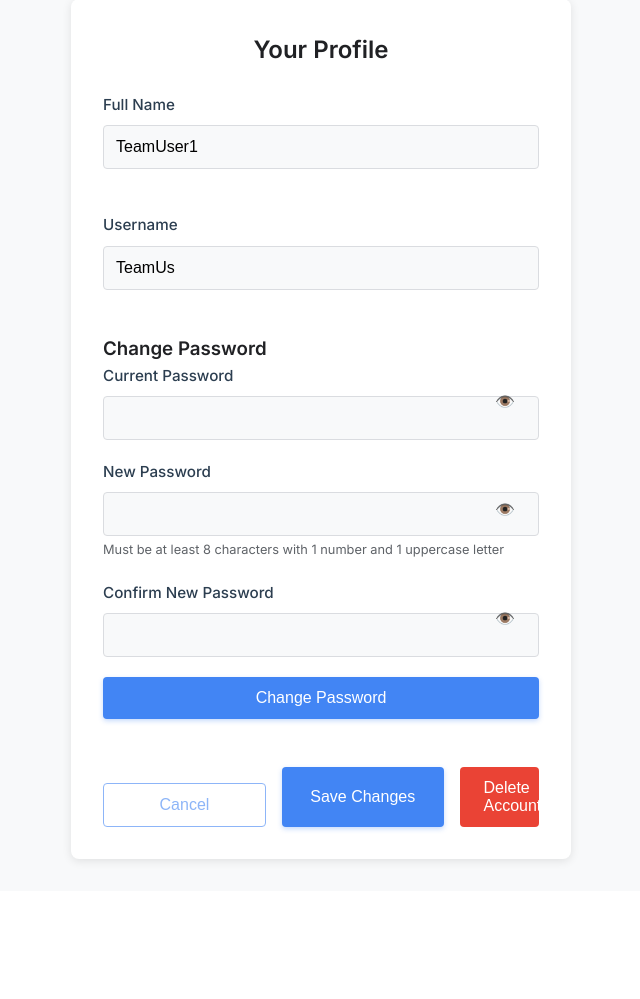
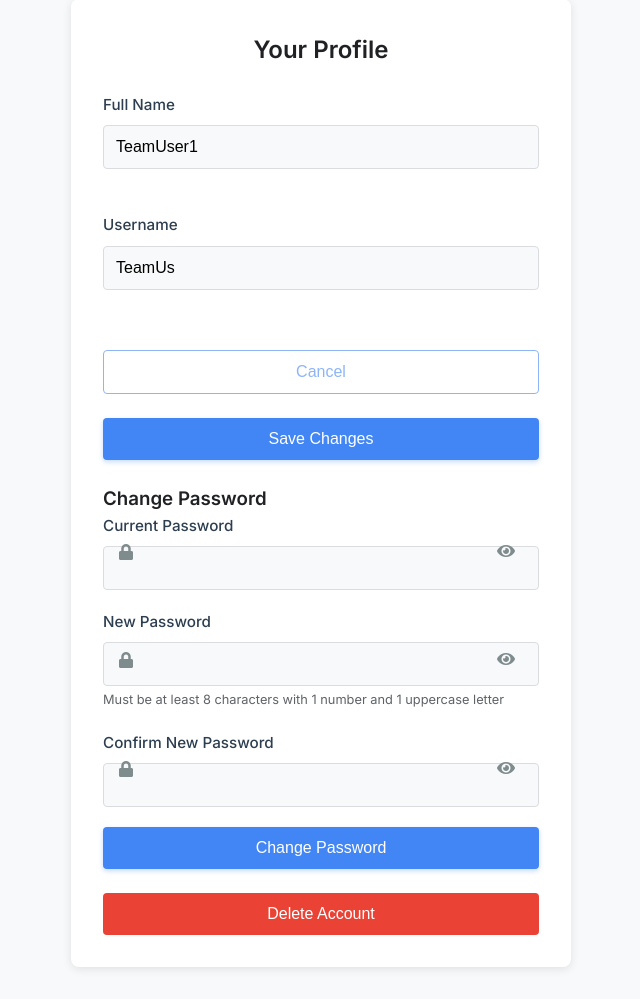
Before and after one commit to Supriyadasari04/AI-Powered-Image-Chatbot, a Flask app: page /profile in a window 1280 px wide. Shown: the part 96-1095 px from the top of the page, without its empty margins (319-959 px from the left). Before the commit the page ends 960 px from the top, so only its background shows below. Run offline with Flask 3, Linux system fonts and the light colour scheme; a user stored in the database is signed in.

Commit message:
All done

```diff
--- a/static/style.css
+++ b/static/style.css
@@ -1545,6 +1545,7 @@ html {
     transition: color 0.3s;
 }
 
+
 .toggle-password:hover {
     color: #4285F4;
 }
@@ -1748,17 +1749,7 @@ html {
     position: relative;
 }
 
-.toggle-password {
-    position: absolute;
-    right: 1rem;
-    top: 50%;
-    transform: translateY(-50%);
-    background: none;
-    border: none;
-    color: #7f8c8d;
-    cursor: pointer;
-    font-size: 1rem;
-}
+
 
 .password-hints {
     display: flex;
--- a/templates/landing.html
+++ b/templates/landing.html
@@ -242,7 +242,7 @@
                     <div class="footer-col">
                         <h3>Contact Us</h3>
                         <ul class="contact-info">
-                            <li><i class="fas fa-map-marker-alt"></i> 24, Cunningham Road, Bangalore, Karnataka 560052</li>
+                            <li><i class="fas fa-map-marker-alt"></i> Bangalore, Karnataka 560052</li>
                             <li><i class="fas fa-mobile-alt"></i> +91 98765 43210</li>
                             <li><i class="fas fa-envelope"></i> contact@imagechat.in</li>
                             <li><i class="fas fa-headset"></i> Support: support@imagechat.in</li>
--- a/templates/profile.html
+++ b/templates/profile.html
@@ -15,45 +15,59 @@
                 <label for="username">Username</label>
                 <input type="text" id="username" value="{{ current_user.username }}">
             </div>
-
+            <button id="cancelBtn" class="btn secondary-btn" disabled>Cancel</button>
+            <button id="saveBtn" class="btn primary-btn" disabled>Save Changes</button>
             <div class="password-change">
                 <h3>Change Password</h3>
                 <div class="form-group">
                     <label for="current_password">Current Password</label>
                     <div class="password-input">
-                        <input type="password" id="current_password">
-                        <span class="toggle-password" onclick="togglePassword('current_password')">👁️</span>
+                        <input type="password" id="current_password" required>
+                        <i class="fas fa-lock input-icon"></i>
+                        <button type="button" class="toggle-password" aria-label="Toggle password visibility">
+                        <i class="fas fa-eye"></i>
+                    </button>
                     </div>
                 </div>
                 <div class="form-group">
                     <label for="new_password">New Password</label>
                     <div class="password-input">
-                        <input type="password" id="new_password">
-                        <span class="toggle-password" onclick="togglePassword('new_password')">👁️</span>
+                        <input type="password" id="new_password" required>
+                        <i class="fas fa-lock input-icon"></i>
+                        <button type="button" class="toggle-password" aria-label="Toggle password visibility">
+                        <i class="fas fa-eye"></i>
                     </div>
                     <small class="hint">Must be at least 8 characters with 1 number and 1 uppercase letter</small>
                 </div>
                 <div class="form-group">
                     <label for="confirm_password">Confirm New Password</label>
                     <div class="password-input">
-                        <input type="password" id="confirm_password">
-                        <span class="toggle-password" onclick="togglePassword('confirm_password')">👁️</span>
+                        <input type="password" id="confirm_password" required>
+                        <i class="fas fa-lock input-icon"></i>
+                        <button type="button" class="toggle-password" aria-label="Toggle password visibility">
+                        <i class="fas fa-eye"></i>
                     </div>
                 </div>
                 <button id="changePasswordBtn" class="btn primary-btn">Change Password</button>
             </div>
-
-            <div class="profile-actions">
-                <button id="cancelBtn" class="btn secondary-btn" disabled>Cancel</button>
-                <button id="saveBtn" class="btn primary-btn" disabled>Save Changes</button>
-                <button id="deleteBtn" class="btn danger-btn">Delete Account</button>
-            </div>
+            <button id="deleteBtn" class="btn danger-btn">Delete Account</button>
         </div>
     </div>
 </div>
 
 <script>
     document.addEventListener('DOMContentLoaded', () => {
+        // Password toggle functionality
+        const toggleButtons = document.querySelectorAll('.toggle-password');
+        toggleButtons.forEach(button => {
+            button.addEventListener('click', function() {
+                const input = this.parentElement.querySelector('input');
+                const type = input.getAttribute('type') === 'password' ? 'text' : 'password';
+                input.setAttribute('type', type);
+                this.querySelector('i').classList.toggle('fa-eye-slash');
+            });
+        });
+
         const nameInput = document.getElementById('name');
         const usernameInput = document.getElementById('username');
         const saveBtn = document.getElementById('saveBtn');
@@ -181,12 +195,6 @@
             }
         });
 
-        function togglePassword(id) {
-            const input = document.getElementById(id);
-            input.type = input.type === 'password' ? 'text' : 'password';
-        }
-
-        window.togglePassword = togglePassword;
     });
 </script>
 {% endblock %}
```
Also changed, not shown: run_cmds.txt (added, +19 -0 lines), instance/db.sqlite, static/uploads/digestive_system.png (added), static/uploads/samosa.jpg (added), 1 other file.
